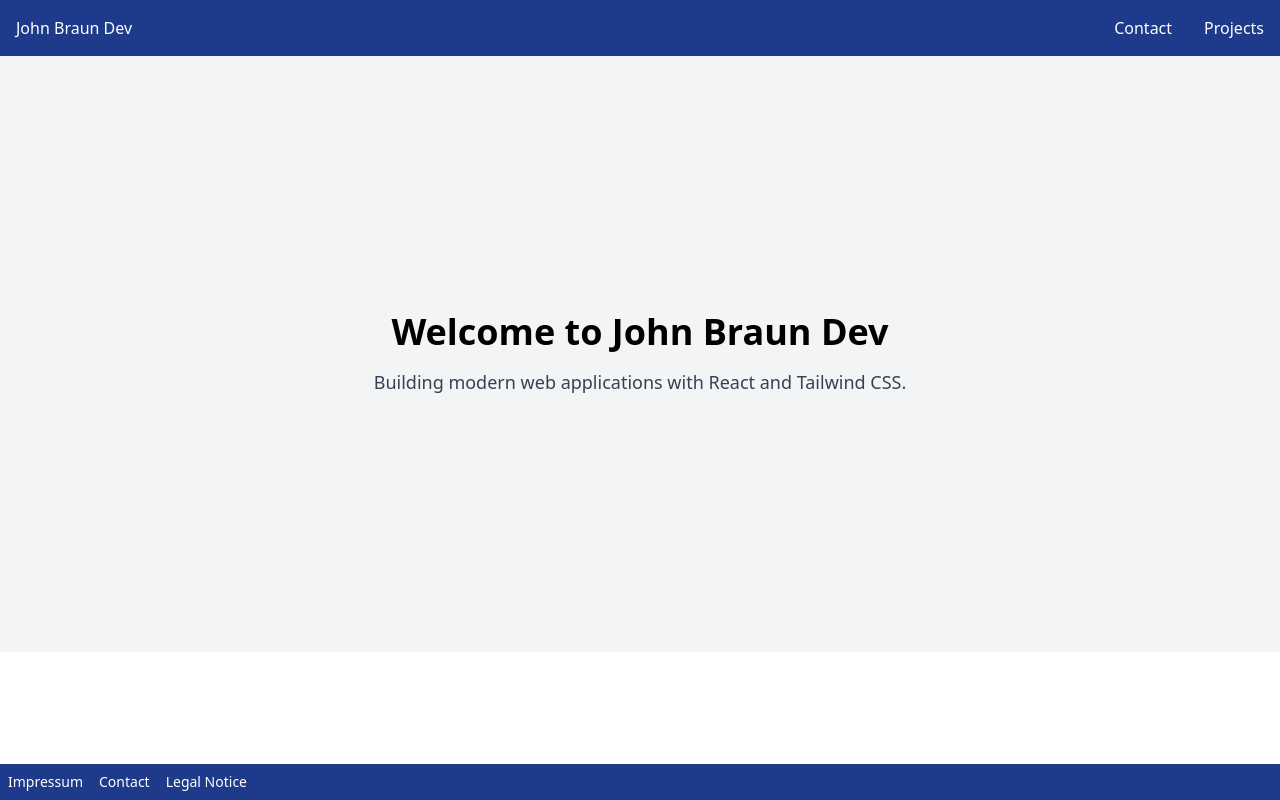
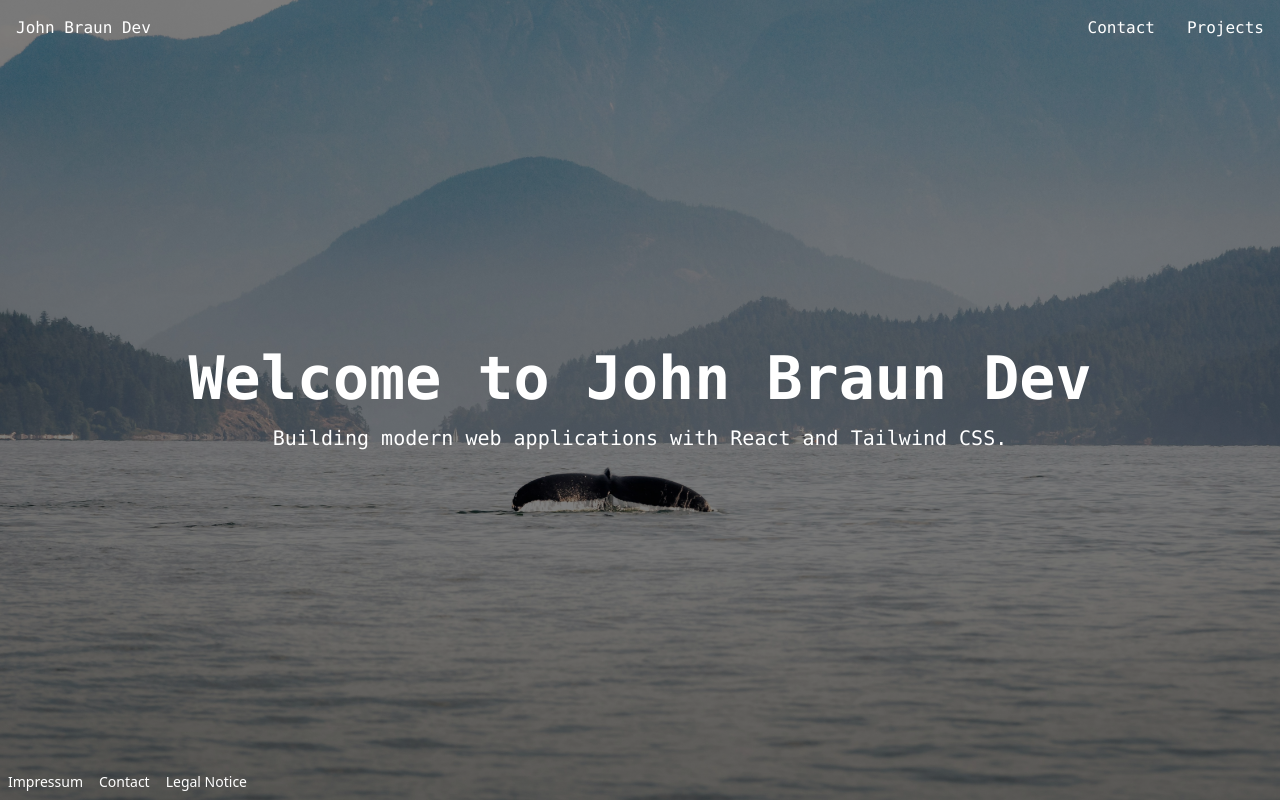
Before and after one commit to jrobraun27/john-braun-dev, a React (Vite) app: page / in a window 1280 px wide. Built offline with nearby package versions, Linux system fonts and the light colour scheme.

Commit message:
New background added

```diff
--- a/src/assets/Footer.jsx
+++ b/src/assets/Footer.jsx
@@ -1,7 +1,7 @@
 export default function Footer() {
     return (
         <header
-            class="text-sm bg-blue-900 text-white absolute w-full bottom-0 p-2 flex gap-4"
+            className="text-sm text-white absolute w-full bottom-0 p-2 flex gap-4"
         >
             <p>Impressum</p> {/*TODO: change to a later when routing is implemented */}
             <p>Contact</p>
--- a/src/assets/Hero.jsx
+++ b/src/assets/Hero.jsx
@@ -1,8 +1,22 @@
+import vanIsle from "../../public/van-isle.jpg"
+
 export default function Hero() {
     return (
-        <section class="bg-gray-100 p-64 text-center">
-            <h1 class="text-4xl font-bold mb-4">Welcome to John Braun Dev</h1>
-            <p class="text-lg text-gray-700">Building modern web applications with React and Tailwind CSS.</p>
+        <section
+            className="flex font-mono relative bg-cover bg-center bg-no-repeat h-screen justify-center items-center text-center text-white p-8"
+            style={{ backgroundImage: `url(${vanIsle})` }}
+        >
+            <div className="absolute inset-0 bg-black/50"></div>
+
+            {/* Content Container */}
+            <div className="relative z-10">
+                <h1 className="text-4xl md:text-6xl font-bold mb-4">
+                    Welcome to John Braun Dev
+                </h1>
+                <p className="text-lg md:text-xl">
+                    Building modern web applications with React and Tailwind CSS.
+                </p>
+            </div>
         </section>
     )
 }
--- a/src/assets/Navbar.jsx
+++ b/src/assets/Navbar.jsx
@@ -1,7 +1,7 @@
 export default function Navbar() {
     return (
         <header
-            class="bg-blue-900 text-white sticky p-4 flex gap-8"
+            className="bg-none font-mono text-white fixed top-0 left-0 w-full p-4 flex gap-8 z-50"
         >
             <p class="mr-auto">John Braun Dev</p> {/*TODO: change to a later when routing is implemented */}
             <p>Contact</p>
```
Also changed, not shown: public/van-isle.jpg (added).
